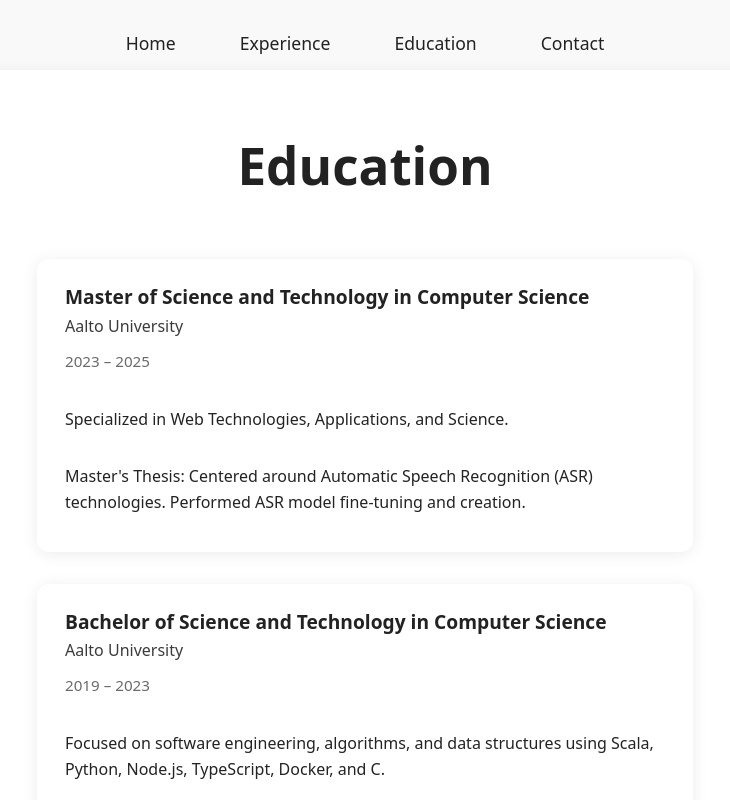
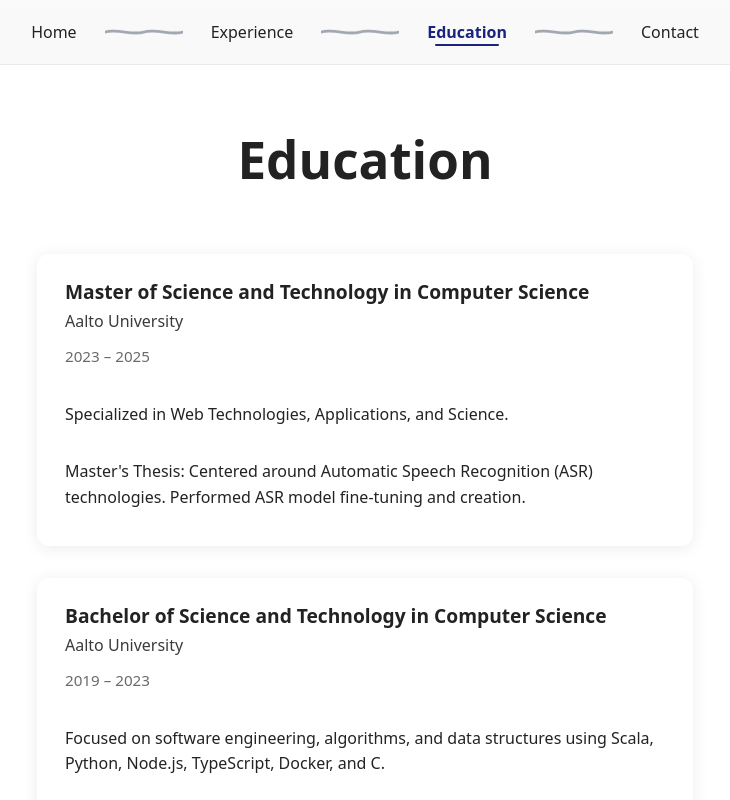
Before and after one commit to samuelashraff/CV, a React (Vite) app: page /CV/education in a window 1280 px wide. Shown: the top 800 px of the page, without its empty margins (275-1005 px from the left). Built offline with nearby package versions, Linux system fonts and the light colour scheme.

Commit message:
Updated Navbar styles

```diff
--- a/src/components/Navbar.tsx
+++ b/src/components/Navbar.tsx
@@ -1,14 +1,44 @@
-import { Link } from "react-router-dom";
+import { Link, NavLink } from "react-router-dom";
 import "../styles/base.css";
+
+function NavConnector() {
+  return (
+    <svg
+      className="nav-connector"
+      width="78"
+      height="12"
+      viewBox="0 0 78 12"
+      fill="none"
+      xmlns="http://www.w3.org/2000/svg"
+      aria-hidden="true"
+    >
+      <path
+        d="M0 6 C 13 4, 26 8, 39 6 C 52 4, 65 8, 78 6"
+        className="nav-connector-path"
+      />
+    </svg>
+  );
+}
 
 export default function Navbar() {
   return (
     <header className="navbar-centered">
       <nav className="navbar-links">
-        <Link to="/" className="navbar-link">Home</Link>
-        <Link to="/experience" className="navbar-link">Experience</Link>
-        <Link to="/education" className="navbar-link">Education</Link>
-        <Link to="/contact" className="navbar-link">Contact</Link>
+        <NavLink to="/" end className="navbar-link">
+          Home
+        </NavLink>
+        <NavConnector />
+        <NavLink to="/experience" className="navbar-link">
+          Experience
+        </NavLink>
+        <NavConnector />
+        <NavLink to="/education" className="navbar-link">
+          Education
+        </NavLink>
+        <NavConnector />
+        <NavLink to="/contact" className="navbar-link">
+          Contact
+        </NavLink>
       </nav>
     </header>
   );
--- a/src/styles/navbar.css
+++ b/src/styles/navbar.css
@@ -1,27 +1,99 @@
 .navbar-centered {
+  position: sticky;
+  top: 0;
+  z-index: 1000;
+
   display: flex;
   justify-content: center;
   align-items: center;
-  padding: 24px 0 8px 0;
-  background: transparent;
+
+  padding: 20px 0;
+  background: rgba(249, 249, 249, 0.85);
+  backdrop-filter: blur(6px);
+
+  border-bottom: 1px solid rgba(0, 0, 0, 0.06);
 }
+
 
 .navbar-links {
   display: flex;
-  gap: 40px;
+  align-items: center;
+  gap: 28px;
 }
 
 .navbar-link {
   color: #222;
-  text-decoration: none;
-  font-size: 1.1rem;
-  font-weight: 500;
-  padding: 6px 12px;
-  border-radius: 6px;
-  transition: background 0.2s, color 0.2s;
+  transition:
+    background 0.25s ease,
+    color 0.25s ease,
+    transform 0.15s ease;
+}
+
+.navbar-link.active {
+  color: #1a237e;
+  font-weight: 600;
+  background: none;
+}
+
+.navbar-link {
+  position: relative;
+}
+
+.navbar-link::after {
+  content: "";
+  position: absolute;
+  left: 10%;
+  right: 10%;
+  bottom: -2px;
+  height: 2px;
+  background: #1a237e;
+  border-radius: 2px;
+  opacity: 0;
+  transform: scaleX(0.4);
+  transition: transform 0.25s ease, opacity 0.25s ease;
+}
+
+.navbar-link.active::after {
+  opacity: 1;
+  transform: scaleX(1);
 }
 
 .navbar-link:hover {
-  background: #e0e7ef;
-  color: #1a237e;
+  transform: translateY(-1px);
 }
+
+/* Nav Connector Styles */
+
+.nav-connector {
+  display: block;
+}
+
+.nav-connector-path {
+  stroke: #a0a6b1;
+  stroke-width: 1.6;
+  fill: none;
+
+  transform-origin: center;
+  animation: wave-breathe 4s cubic-bezier(0.4, 0.0, 0.2, 1) infinite;
+}
+
+@keyframes wave-breathe {
+  0% {
+    transform: scaleY(0.6);
+    opacity: 0.55;
+  }
+  50% {
+    transform: scaleY(1.8);
+    opacity: 1;
+  }
+  100% {
+    transform: scaleY(0.6);
+    opacity: 0.55;
+  }
+}
+
+@media (prefers-reduced-motion: reduce) {
+  .nav-connector-path {
+    animation: none;
+  }
+}
```
